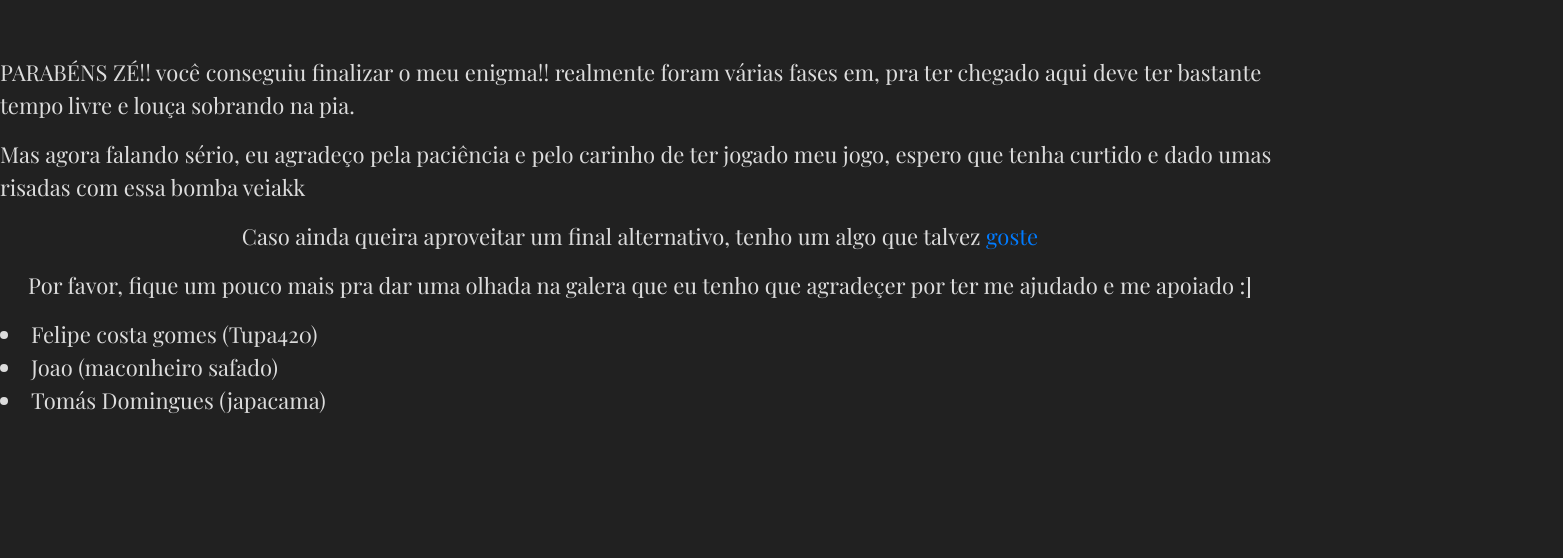
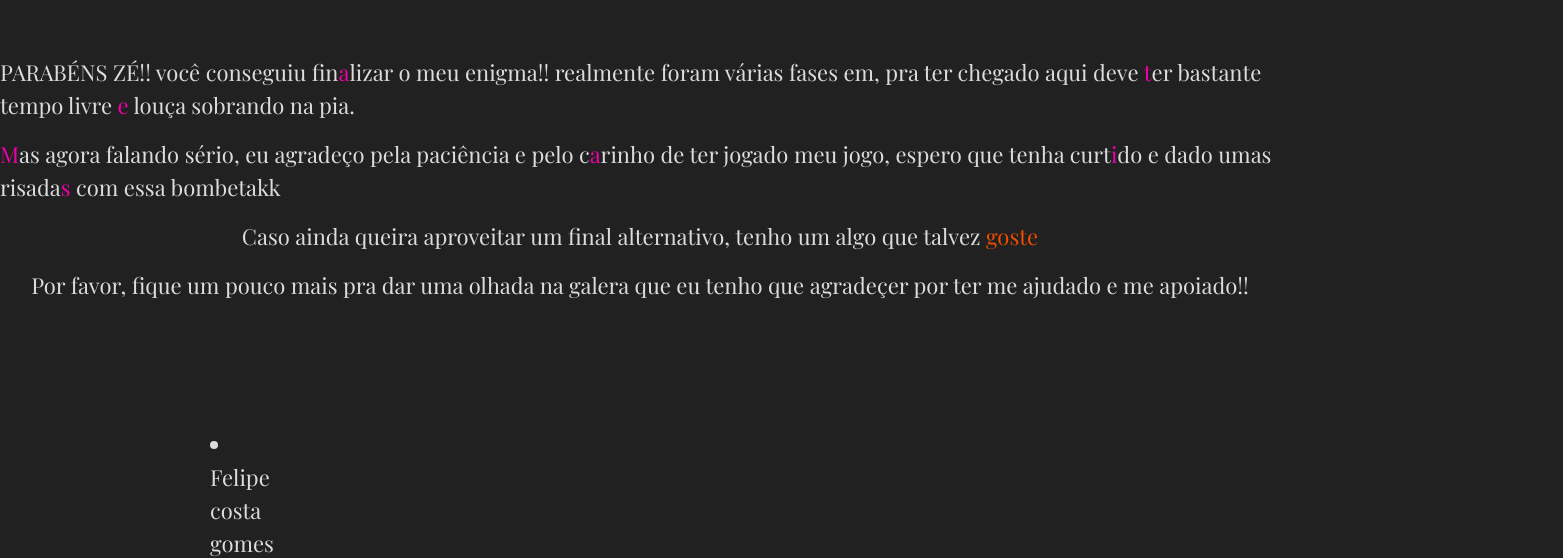
Before and after one commit to trevisaq/ForgottenShadow, a plain HTML site: page Desafios/Final/index.html in a window 1280 px wide. Shown: the part 202-760 px from the top of the page, 1563 px wide, since content can reach past the window. Drawn offline with nearby package versions, Linux system fonts and the light colour scheme; a script that the page names is missing.

Commit message:
Melhoramento de textos

```diff
--- a/Desafios/Final/index.html
+++ b/Desafios/Final/index.html
@@ -11,22 +11,22 @@
 <body>
     <div class="claro centralizar">
         <h1 class="textos tituloP"></h1>
-        <p class="aviso">PARABÉNS ZÉ!! você conseguiu finalizar o meu enigma!! realmente foram várias
-                 fases em, pra ter chegado aqui deve ter bastante tempo livre e louça sobrando na pia.</p>
+        <p class="aviso">PARABÉNS ZÉ!! você conseguiu fin<font color="#F000A7">a</font>lizar o meu enigma!! realmente foram várias
+                 fases em, pra ter chegado aqui deve <font color="#F000A7">t</font>er bastante tempo livre <font color="#F000A7">e</font> louça sobrando na pia.</p>
 
-        <p>Mas agora falando sério, eu agradeço pela paciência e pelo carinho de ter jogado meu jogo,
-                espero que tenha curtido e dado umas risadas com essa bomba veiakk</p>
+        <p><font color="#F000A7">M</font>as agora falando sério, eu agradeço pela paciência e pelo c<font color="#F000A7">a</font>rinho de ter jogado meu jogo,
+                espero que tenha curt<font color="#F000A7">i</font>do e dado umas risada<font color="#F000A7">s</font> com essa bombetakk</p>
 
-        <p>Caso ainda queira aproveitar um final alternativo, tenho um algo que talvez <a href="https://www.youtube.com/watch?v=xvFZjo5PgG0">goste</a></p>
+        <p>Caso ainda queira aproveitar um final alternativo, tenho um algo que talvez <a href="https://www.youtube.com/watch?v=q-Y0bnx6Ndw"><font color="#EF4D00">goste</font></a></p>
 
-        <p>Por favor, fique um pouco mais pra dar uma olhada na galera que eu tenho que agradeçer por ter me ajudado e me apoiado :]</p>
+        <p>Por favor, fique um pouco mais pra dar uma olhada na galera que eu tenho que agradeçer por ter me ajudado e me apoiado!!</p>
     </div>
-    <div class="claro">
+    <div class="claro oslendarios">
         <li>Felipe costa gomes (Tupa420)</li>
         <li>Joao (maconheiro safado) </li>
         <li>Tomás Domingues (japacama)</li>
     </div>
-    <p class="creditos"></p>
+    <p class="frasedeefeito">ME SEGUE NO INSTAGRAM NENÉM</p>
 </body>
 <script src="pain.js"></script>
 </html
--- a/Desafios/desafio1/main1.css
+++ b/Desafios/desafio1/main1.css
@@ -89,3 +89,18 @@ body{
 .muitobaixo{
     margin-top: 320px;
 }
+
+.oslendarios{
+    background-color: #33343D;
+    margin-top: 110px;
+    margin-right: 1320px;
+    margin-left: 210px;
+    border-radius: 9px;
+
+}
+
+.frasedeefeito{
+    margin-top:  250px;
+    margin-left: 1440px;
+    color: #787878
+}
```
Also changed, not shown: home.html (+3 -15 lines).
